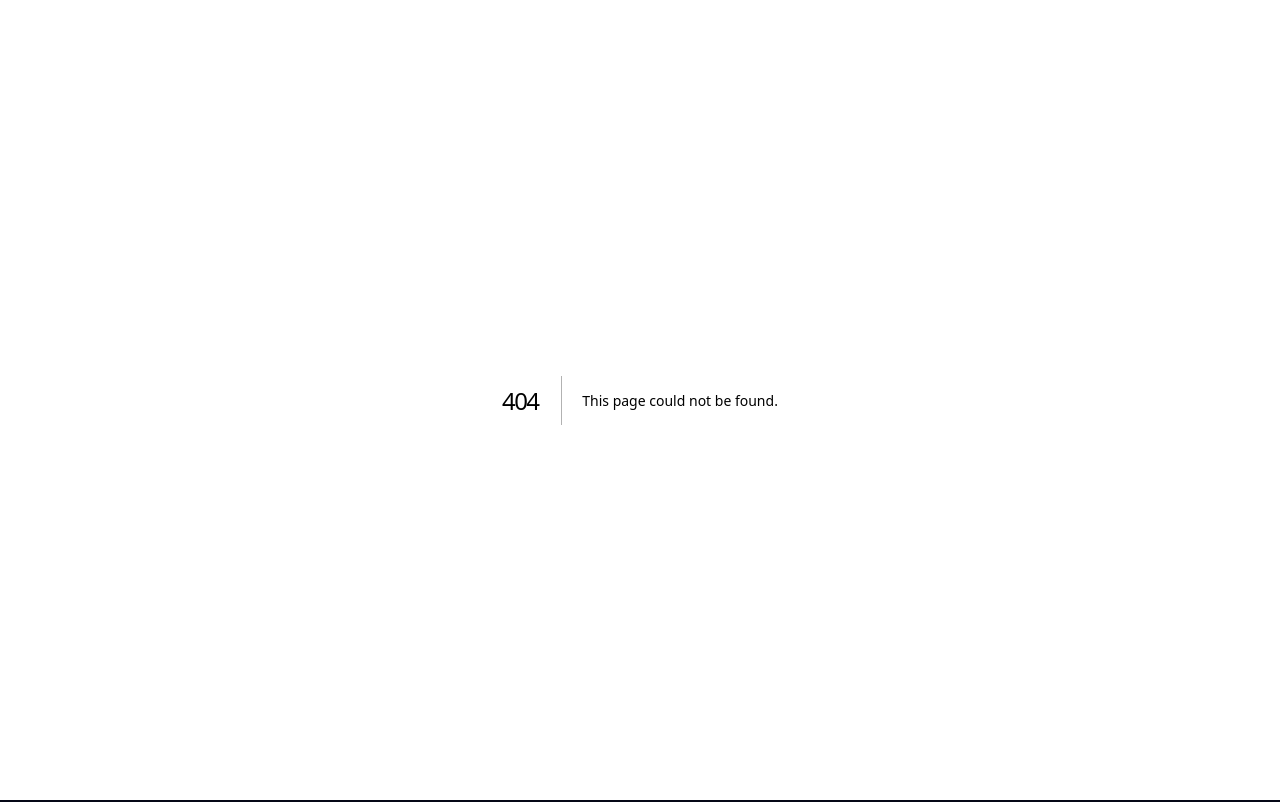
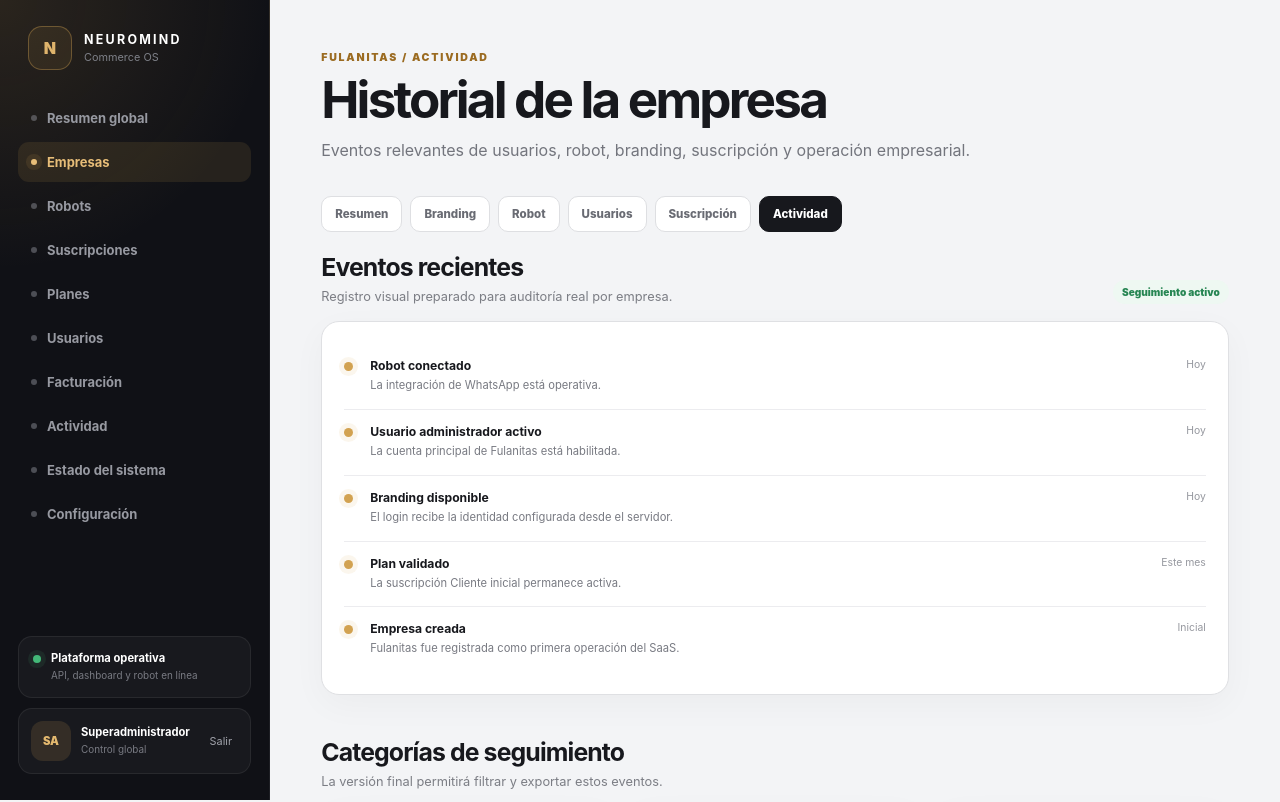
Before and after one commit to DavidFlautero/ai-whatsapp-sales-crm, a Next.js app in the folder apps/dashboard/: page /platform/companies/fulanitas/activity in a window 1280 px wide. Before the commit this address had no page. Shown: the top 802 px of the page. Built offline with nearby package versions, Linux system fonts and the light colour scheme; no server answers.

Commit message:
feat(platform): add Fulanitas activity page

```diff
--- /dev/null
+++ b/apps/dashboard/src/app/platform/companies/fulanitas/activity/page.tsx
@@ -0,0 +1,10 @@
+import { CompanyTabs, PageHeader, SectionHeading, StatusBadge } from "../../../_components/PagePrimitives";
+
+const events=[
+["Robot conectado","La integración de WhatsApp está operativa.","Hoy"],
+["Usuario administrador activo","La cuenta principal de Fulanitas está habilitada.","Hoy"],
+["Branding disponible","El login recibe la identidad configurada desde el servidor.","Hoy"],
+["Plan validado","La suscripción Cliente inicial permanece activa.","Este mes"],
+["Empresa creada","Fulanitas fue registrada como primera operación del SaaS.","Inicial"],
+];
+export default function CompanyActivityPage(){return <><PageHeader kicker="FULANITAS / ACTIVIDAD" title="Historial de la empresa" description="Eventos relevantes de usuarios, robot, branding, suscripción y operación empresarial."/><CompanyTabs active="Actividad"/><section className="saas-section" style={{marginTop:0}}><SectionHeading title="Eventos recientes" description="Registro visual preparado para auditoría real por empresa." aside={<StatusBadge>Seguimiento activo</StatusBadge>}/><article className="saas-card"><div className="saas-timeline">{events.map(([title,description,time])=><div className="saas-event" key={title}><span className="saas-event-dot"/><div><strong>{title}</strong><p>{description}</p></div><time>{time}</time></div>)}</div></article></section><section className="saas-section"><SectionHeading title="Categorías de seguimiento" description="La versión final permitirá filtrar y exportar estos eventos."/><div className="saas-grid"><article className="saas-card"><h3>Accesos</h3><p>Inicio y cierre de sesión, invitaciones, bloqueos y cambios de rol.</p></article><article className="saas-card"><h3>Robot</h3><p>Conexiones, pruebas, fallos, webhooks y cambios del agente inteligente.</p></article><article className="saas-card"><h3>Administración</h3><p>Branding, empresa, plan, facturación y configuración operativa.</p></article></div></section></>}
```
